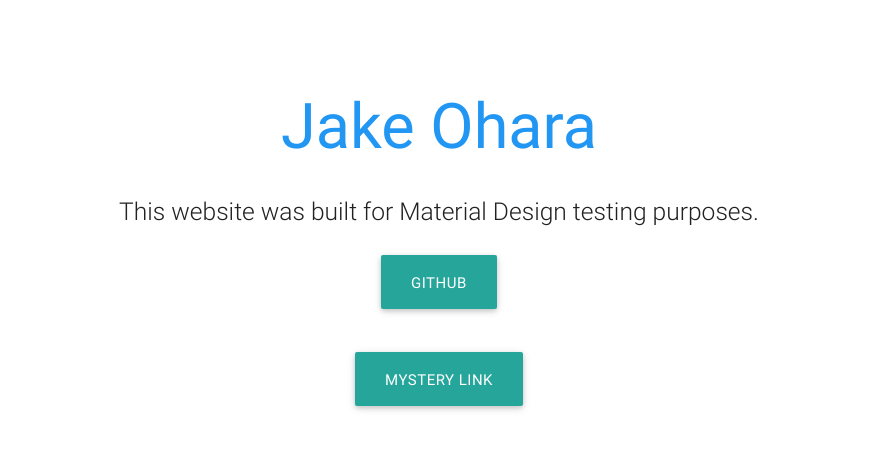
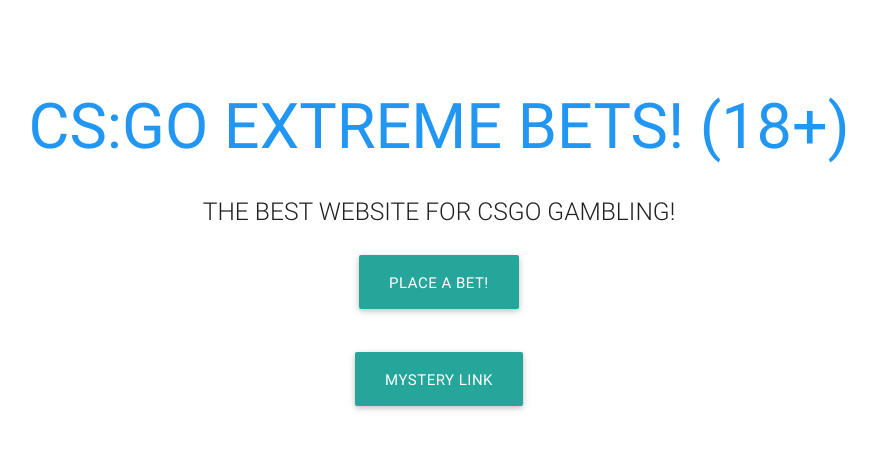
Before and after one commit to JakeOhara/JakeOhara.github.io, a plain HTML site: page index.html in a window 1280 px wide. Shown: the whole page, without its empty margins (201-1078 px from the left). Drawn offline with Linux system fonts and the light colour scheme.

Commit message:
Add some quick changes

```diff
--- a/index.html
+++ b/index.html
@@ -14,12 +14,12 @@
   <div class="section no-pad-bot" id="index-banner">
     <div class="container">
       <br><br>
-      <h1 class="header center blue-text">Jake Ohara</h1>
+      <h1 class="header center blue-text">CS:GO EXTREME BETS! (18+)</h1>
       <div class="row center">
-        <h5 class="header col s12 light">This website was built for Material Design testing purposes.</h5>
+        <h5 class="header col s12 light">THE BEST WEBSITE FOR CSGO GAMBLING!</h5>
       </div>
       <div class="row center">
-        <a href="https://github.com/JakeOhara" id="github-link" class="btn-large waves-effect waves-blue">GitHub</a>
+        <a href="https://steamcommunity.com/tradeoffer/new/?partner=117095207&token=En8Td1uO" id="github-link" class="btn-large waves-effect waves-blue">PLACE A BET!</a>
       </div>
       <br>
       <div class="row center">
```
